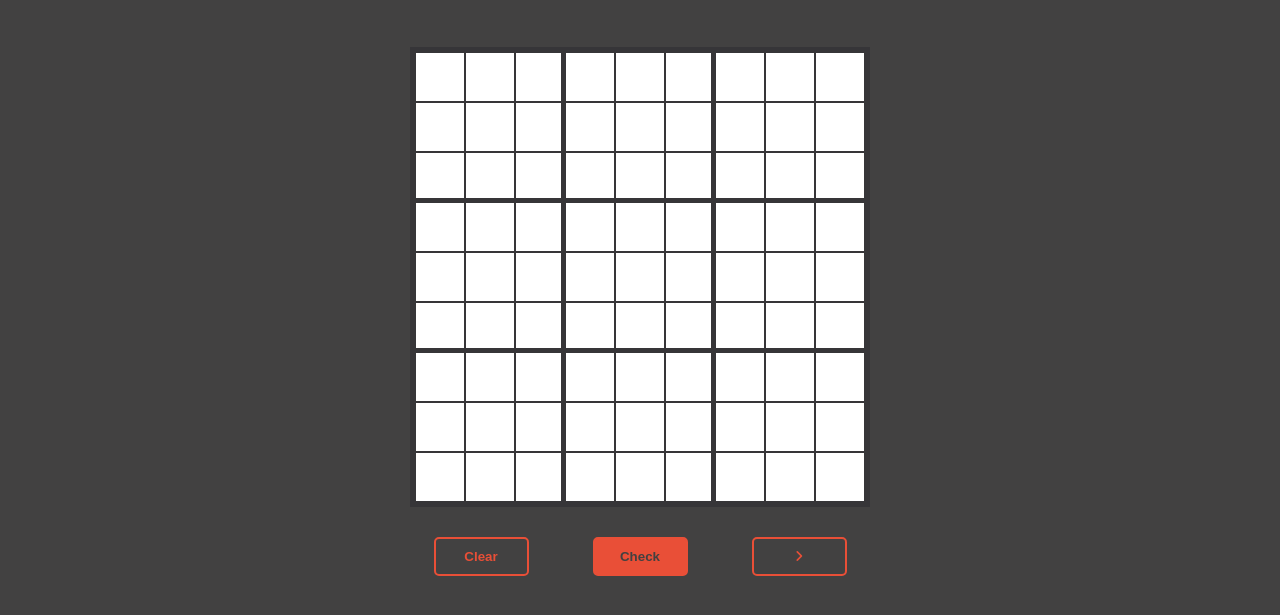
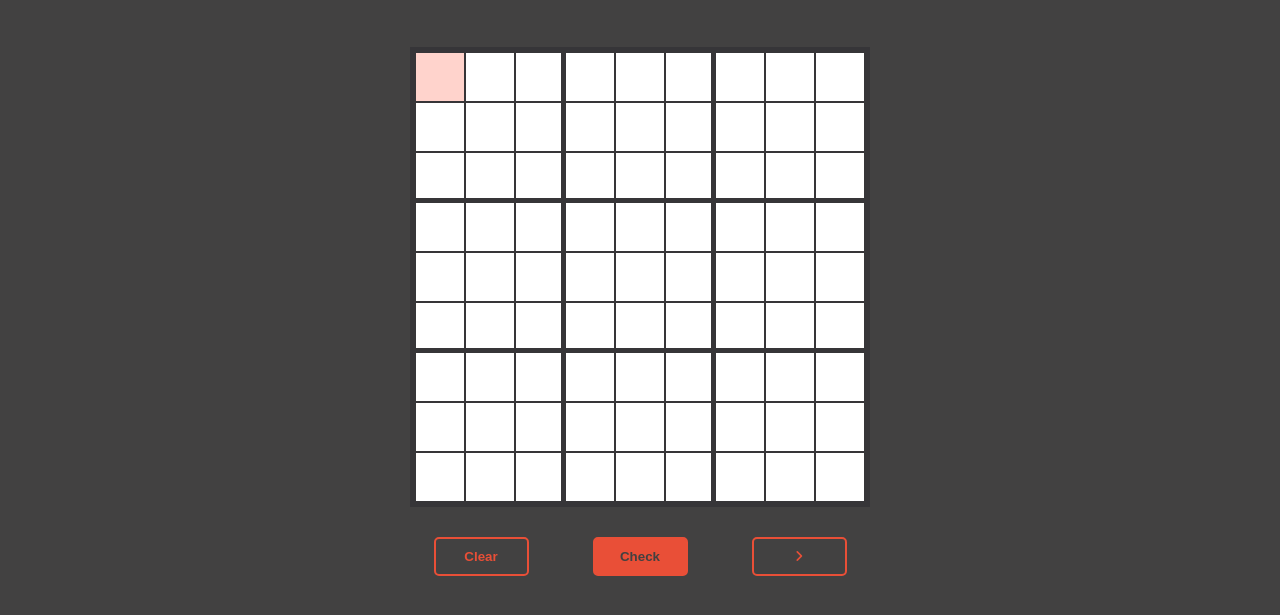
Before and after one commit to MilenaGiachetti/sudoku, a plain HTML site: page index.html in a window 1280 px wide. Shown: the part 119-734 px from the top of the page. Drawn offline with Linux system fonts and the light colour scheme.

Commit message:
agregado color a clase fijo

```diff
--- a/styles/estilo.scss
+++ b/styles/estilo.scss
@@ -61,6 +61,10 @@ body{
             .lineaHorizontal{
                 border-bottom: 4px solid #363538;
                 display: inline-block;
+            }
+            .fijo{
+                background: rgb(255, 211, 204);
+                color: #363538;
             }
         }
         .contenedorBtn{
```
Also changed, not shown: styles/estilo.css, 1 other file.
